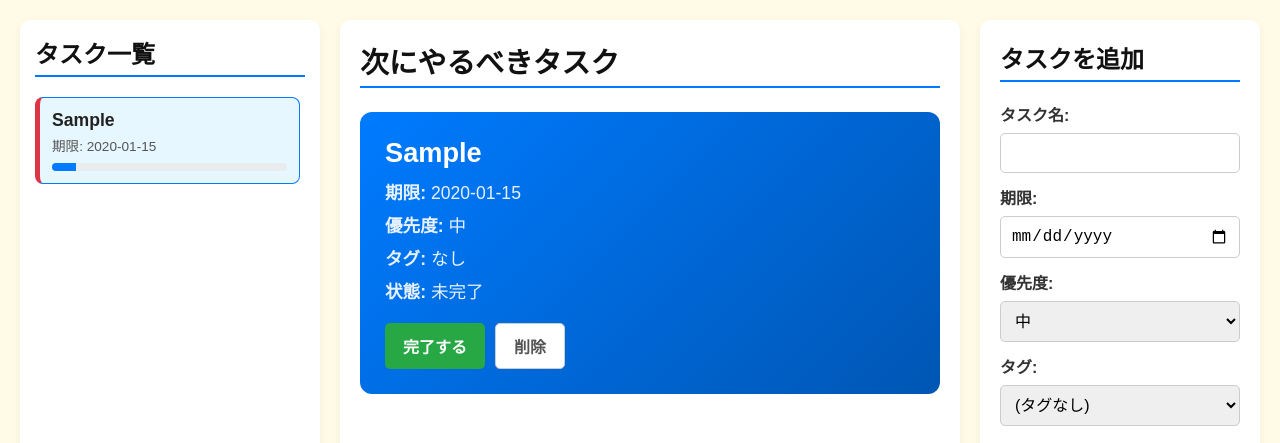
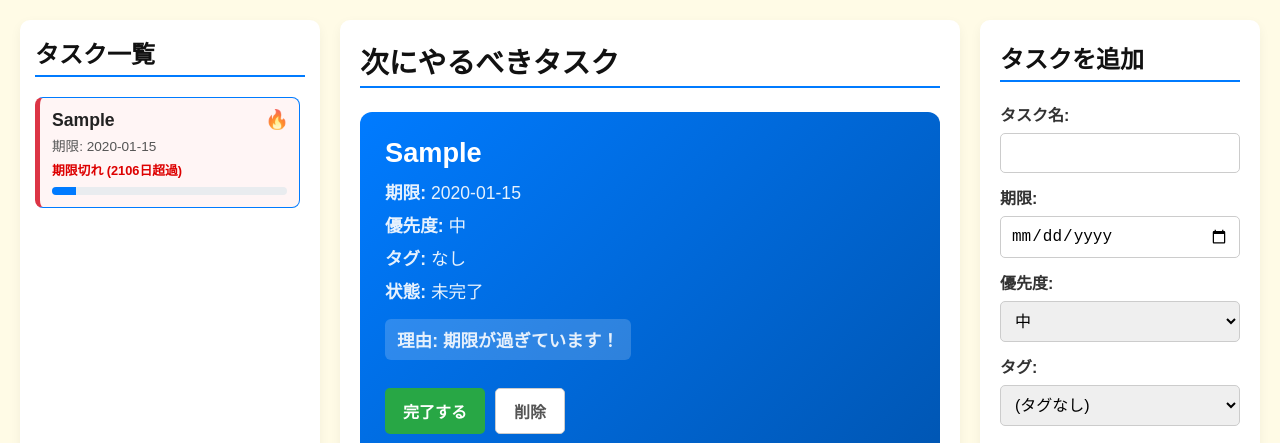
Before and after one commit to NaoKagayaku/schedule-book, a plain HTML site: page index.html in a window 1280 px wide. Both pictures are taken after typing "Sample", "2020-01-15" into the empty fields and a click on the button "登録". Shown: the top 443 px of the page. Drawn offline with Linux system fonts and the light colour scheme.

Commit message:
自動順序付けの可視化など

```diff
--- a/index.html
+++ b/index.html
@@ -19,7 +19,11 @@
             <section id="today-task-section">
                 <h2>次にやるべきタスク</h2>
                 <div id="today-task-card" class="hidden">
-                    </div>
+                    <p class="task-reason"></p>
+
+                    <div class="task-actions">
+                        </div>
+                </div>
                 <p id="no-tasks-message">未完了のタスクはありません。</p>
             </section>
 
--- a/script.js
+++ b/script.js
@@ -33,12 +33,30 @@ document.addEventListener('DOMContentLoaded', () => {
     const todayTaskCard = document.getElementById('today-task-card');
     const noTasksMessage = document.getElementById('no-tasks-message');
     const newTaskForm = document.getElementById('new-task-form');
+    const newTaskDueDateInput = document.getElementById('new-task-due-date'); // ★ 要求3用
 
     // 通知 (8-2)
     const nextTaskNotification = document.getElementById('next-task-notification');
     const nextTaskList = document.getElementById('next-task-list');
     let notificationTimer = null;
 
+    // --- 0. ヘルパー関数 (新規追加) ---
+
+    /**
+     * ★ (新規) 期限までの残り日数を計算する
+     * @param {string} dueDateString (YYYY-MM-DD)
+     * @returns {number} 残り日数 (今日なら0, 昨日なら-1)
+     */
+    function getDaysUntilDue(dueDateString) {
+        if (!dueDateString) return Infinity;
+        const today = new Date();
+        today.setHours(0, 0, 0, 0);
+        const dueDate = new Date(dueDateString);
+        dueDate.setHours(0, 0, 0, 0);
+
+        const diffTime = dueDate.getTime() - today.getTime();
+        return Math.round(diffTime / (1000 * 60 * 60 * 24));
+    }
 
     // --- 1. 基本機能 (1-1) ---
     function updateClock() {
@@ -202,6 +220,9 @@ document.addEventListener('DOMContentLoaded', () => {
     /**
      * (新) 左サイドバーのタスク一覧を描画
      */
+    /**
+     * ★ (修正) 左サイドバーのタスク一覧を描画 (要求1)
+     */
     function renderTaskList() {
         taskListContainer.innerHTML = '';
         const sortedTasks = sortTasks(tasks);
@@ -211,26 +232,36 @@ document.addEventListener('DOMContentLoaded', () => {
             return;
         }
 
-        const today = new Date(); today.setHours(0, 0, 0, 0);
-
         sortedTasks.forEach(task => {
             const taskItem = document.createElement('div');
             taskItem.classList.add('task-item');
             taskItem.dataset.taskId = task.id;
 
+            const diffInDays = getDaysUntilDue(task.dueDate);
+
             // 優先度・期限切れハイライト
-            const dueDate = new Date(task.dueDate); dueDate.setHours(0, 0, 0, 0);
-            if (!task.completed && dueDate < today) {
-                taskItem.classList.add('overdue');
+            if (!task.completed && diffInDays < 0) {
+                taskItem.classList.add('overdue'); // 期限切れ
             } else {
                 taskItem.classList.add(`priority-${task.priority}`);
             }
 
-            // 完了状態
             if (task.completed) taskItem.classList.add('completed');
+            if (task.id === currentSelectedTaskId) taskItem.classList.add('selected');
 
-            // 選択中ハイライト
-            if (task.id === currentSelectedTaskId) taskItem.classList.add('selected');
+            // ★ 要求1: アイコンの追加
+            const icon = document.createElement('span');
+            icon.classList.add('task-icon');
+            if (!task.completed) {
+                if (diffInDays < 0) {
+                    icon.textContent = '🔥'; // 期限切れ
+                } else if (diffInDays <= 3) {
+                    icon.textContent = '⏳'; // 期限間近
+                } else if (task.priority === 'high') {
+                    icon.textContent = '⭐'; // 優先度 高
+                }
+            }
+            taskItem.appendChild(icon);
 
             // タイトル
             const title = document.createElement('div');
@@ -242,19 +273,33 @@ document.addEventListener('DOMContentLoaded', () => {
             dueDateEl.classList.add('task-due-date');
             dueDateEl.textContent = `期限: ${task.dueDate}`;
 
+            taskItem.appendChild(title);
+            taskItem.appendChild(dueDateEl);
+
+            // ★ 要求1: 残り日数の表示
+            if (!task.completed) {
+                const deadlineInfo = document.createElement('div');
+                deadlineInfo.classList.add('task-deadline-info');
+                if (diffInDays < 0) {
+                    deadlineInfo.textContent = `期限切れ (${Math.abs(diffInDays)}日超過)`;
+                } else if (diffInDays === 0) {
+                    deadlineInfo.textContent = '今日が期限です！';
+                } else if (diffInDays <= 7) {
+                    deadlineInfo.textContent = `残り ${diffInDays} 日`;
+                }
+                // 7日より多い場合は表示しない
+                taskItem.appendChild(deadlineInfo);
+            }
+
             // 進捗バー (ダミー)
             const progressBar = document.createElement('div');
             progressBar.classList.add('progress-bar');
             const progressInner = document.createElement('div');
             progressInner.classList.add('progress-bar-inner');
-            progressInner.style.width = task.completed ? '100%' : '10%'; // 簡易表示
+            progressInner.style.width = task.completed ? '100%' : '10%';
             progressBar.appendChild(progressInner);
-
-            taskItem.appendChild(title);
-            taskItem.appendChild(dueDateEl);
             taskItem.appendChild(progressBar);
 
-            // クリックで中央に詳細表示
             taskItem.addEventListener('click', () => {
                 showTaskInMainArea(task.id);
             });
@@ -263,11 +308,8 @@ document.addEventListener('DOMContentLoaded', () => {
         });
     }
 
-    /**
-     * (新) 中央エリアにタスク詳細を表示
-     */
     function showTaskInMainArea(taskId) {
-        currentSelectedTaskId = taskId; // 選択中のIDを更新
+        currentSelectedTaskId = taskId;
         renderTaskList(); // サイドバーの選択ハイライトを更新
 
         const task = tasks.find(t => t.id === taskId);
@@ -278,6 +320,21 @@ document.addEventListener('DOMContentLoaded', () => {
         }
 
         const priorityMap = { high: '高', medium: '中', low: '低' };
+        const diffInDays = getDaysUntilDue(task.dueDate);
+
+        // ★ 要求2: 選定理由の判定
+        let reason = '';
+        if (diffInDays < 0) {
+            reason = '理由: 期限が過ぎています！';
+        } else if (diffInDays === 0) {
+            reason = '理由: 今日が期限です！';
+        } else if (diffInDays <= 3) {
+            reason = `理由: 期限が迫っています (残り${diffInDays}日)`;
+        } else if (task.priority === 'high') {
+            reason = '理由: 優先度が高いタスクです';
+        } else {
+            reason = '理由: 次に取り組むタスクです';
+        }
 
         todayTaskCard.innerHTML = `
             <h3>${task.title}</h3>
@@ -285,6 +342,9 @@ document.addEventListener('DOMContentLoaded', () => {
             <p><strong>優先度:</strong> ${priorityMap[task.priority]}</p>
             <p><strong>タグ:</strong> ${task.tag || 'なし'}</p>
             <p><strong>状態:</strong> ${task.completed ? '完了' : '未完了'}</p>
+
+            <p class="task-reason">${reason}</p>
+
             <div class="task-actions">
                 <button class="task-btn complete-btn" data-id="${task.id}">
                     ${task.completed ? '未完了に戻す' : '完了する'}
@@ -293,7 +353,7 @@ document.addEventListener('DOMContentLoaded', () => {
             </div>
         `;
 
-        // ボタンにイベントリスナーを付与
+        // ボタンにイベントリスナーを再付与
         todayTaskCard.querySelector('.complete-btn').addEventListener('click', () => {
             toggleTaskComplete(task.id);
         });
@@ -460,7 +520,21 @@ document.addEventListener('DOMContentLoaded', () => {
 
     // タスク関連
     newTaskForm.addEventListener('submit', handleTaskFormSubmit);
+    // ★ 要求3: タスク入力時のアシスト
+    newTaskDueDateInput.addEventListener('change', () => {
+        if (!newTaskDueDateInput.value) return; // 日付がクリアされた場合は何もしない
 
+        const diffInDays = getDaysUntilDue(newTaskDueDateInput.value);
+
+        // 期限が未来かつ7日以内 (0 <= diff <= 7) の場合に通知
+        if (diffInDays >= 0 && diffInDays <= 7) {
+            // alertはUXが良くないので、console.logに変更（または簡易なメッセージ要素をHTMLに追加）
+            console.log('入力アシスト: このタスクは緊急性が高いと判断されます。');
+
+            // alertを使用する場合:
+            // alert('このタスクは緊急性が高いと判断されます。\n（期限が1週間以内に設定されました）');
+        }
+    });
 
     // --- 5. 初期表示実行 ---
     updateClock();
--- a/style.css
+++ b/style.css
@@ -72,6 +72,7 @@ h2 {
     cursor: pointer;
     transition: box-shadow 0.3s, border-color 0.3s;
     border-left-width: 5px;
+    position: relative; /* ★ アイコン配置のため */
 }
 .task-item:hover {
     box-shadow: 0 4px 8px rgba(0,0,0,0.1);
@@ -93,11 +94,41 @@ h2 {
     margin: 4px 0;
 }
 
+/* ★ 要求1: 期限・優先度アイコン */
+.task-icon {
+    position: absolute;
+    top: 10px;
+    right: 10px;
+    font-size: 1.2rem;
+    opacity: 0.8;
+}
+
+/* ★ 要求1: 残り日数テキスト */
+.task-deadline-info {
+    font-size: 0.8rem;
+    font-weight: bold;
+    color: #c9302c; /* 期限が近いので赤系 */
+    margin-top: 5px;
+}
+
+/* ★ 要求1: 優先度高 (太字) */
+.priority-high .task-title {
+    font-weight: 900; /* 通常より太く */
+}
+
 /* 優先度・期限ハイライト */
 .task-item.priority-high { border-left-color: #ffc107; } /* 黄 */
 .task-item.priority-medium { border-left-color: #17a2b8; } /* 青緑 */
 .task-item.priority-low { border-left-color: #28a745; } /* 緑 */
-.task-item.overdue { border-left-color: #dc3545; } /* 赤 (期限切れ) */
+.task-item.overdue {
+    border-left-color: #dc3545; /* 赤 (期限切れ) */
+    background-color: #fff5f5; /* ★ 背景も薄く赤に */
+}
+/* ★ 期限切れタスクの残り日数テキスト */
+.task-item.overdue .task-deadline-info {
+    color: #d00;
+    font-weight: bold;
+}
 
 /* 進捗バー */
 .progress-bar {
@@ -146,6 +177,7 @@ h2 {
 #today-task-card h3 {
     margin: 0 0 10px 0;
     font-size: 1.7rem;
+    max-width: 90%; /* ★ アイコンと被らないように */
 }
 #today-task-card p {
     margin: 8px 0;
@@ -169,6 +201,17 @@ h2 {
 }
 .task-btn:hover {
     transform: translateY(-2px);
+}
+/* ★ 要求2: 選定理由 */
+.task-reason {
+    font-size: 0.95rem;
+    font-weight: bold;
+    background-color: rgba(255, 255, 255, 0.2);
+    color: #fff;
+    padding: 8px 12px;
+    border-radius: 6px;
+    margin-top: 15px;
+    display: inline-block;
 }
 .complete-btn {
     background-color: #28a745;
```
